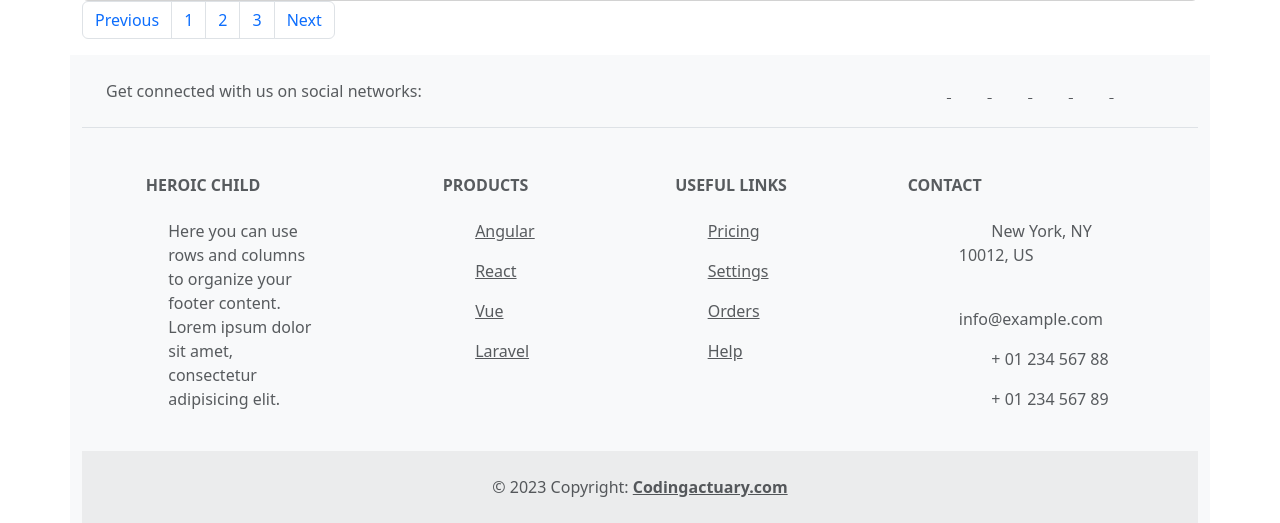
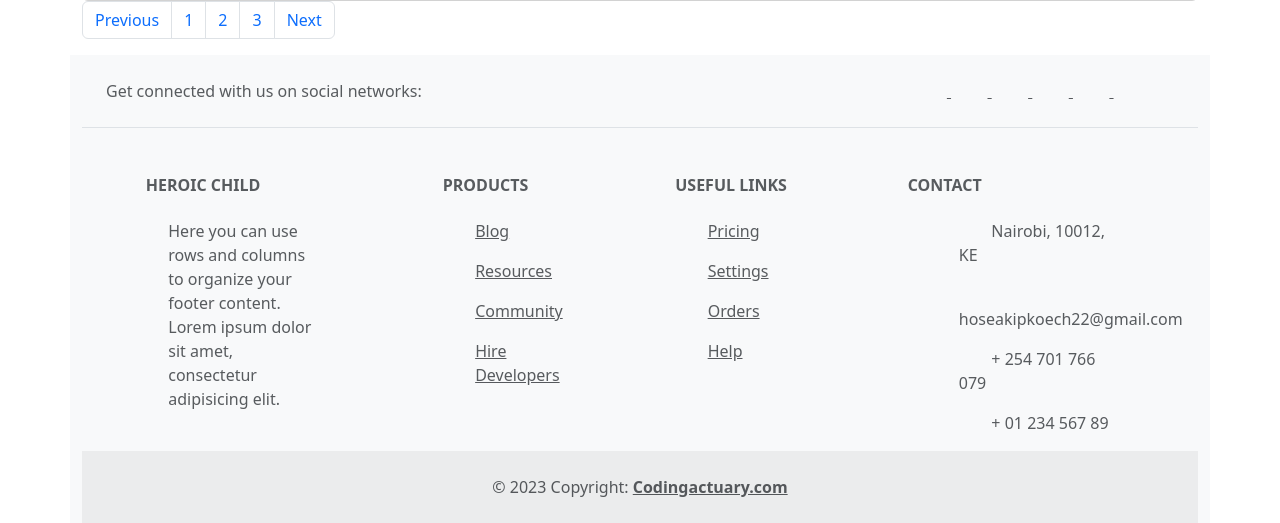
Before and after one commit to kipkoech88/reimagined-tribble, a Node server app: page / in a window 1280 px wide. Shown: the part 2766-3289 px from the top of the page. Run offline with Node 20, Linux system fonts and the light colour scheme.

Commit message:
updated footer links

```diff
--- a/views/home.ejs
+++ b/views/home.ejs
@@ -283,16 +283,16 @@
                 Products
               </h6>
               <p>
-                <a href="#!" class="text-reset">Angular</a>
+                <a href="#!" class="text-reset">Blog</a>
               </p>
               <p>
-                <a href="#!" class="text-reset">React</a>
+                <a href="#!" class="text-reset">Resources</a>
               </p>
               <p>
-                <a href="#!" class="text-reset">Vue</a>
+                <a href="#!" class="text-reset">Community</a>
               </p>
               <p>
-                <a href="#!" class="text-reset">Laravel</a>
+                <a href="#!" class="text-reset">Hire Developers</a>
               </p>
             </div>
             <!-- Grid column -->
@@ -322,12 +322,12 @@
             <div class="col-md-4 col-lg-3 col-xl-3 mx-auto mb-md-0 mb-4">
               <!-- Links -->
               <h6 class="text-uppercase fw-bold mb-4">Contact</h6>
-              <p><i class="fas fa-home me-3"></i> New York, NY 10012, US</p>
+              <p><i class="fas fa-home me-3"></i> Nairobi,  10012, KE</p>
               <p>
                 <i class="fas fa-envelope me-3"></i>
-                info@example.com
+                hoseakipkoech22@gmail.com
               </p>
-              <p><i class="fa fa-phone me-3"></i> + 01 234 567 88</p>
+              <p><i class="fa fa-phone me-3"></i> + 254 701 766 079</p>
               <p><i class="fas fa-print me-3"></i> + 01 234 567 89</p>
             </div>
             <!-- Grid column -->
```
